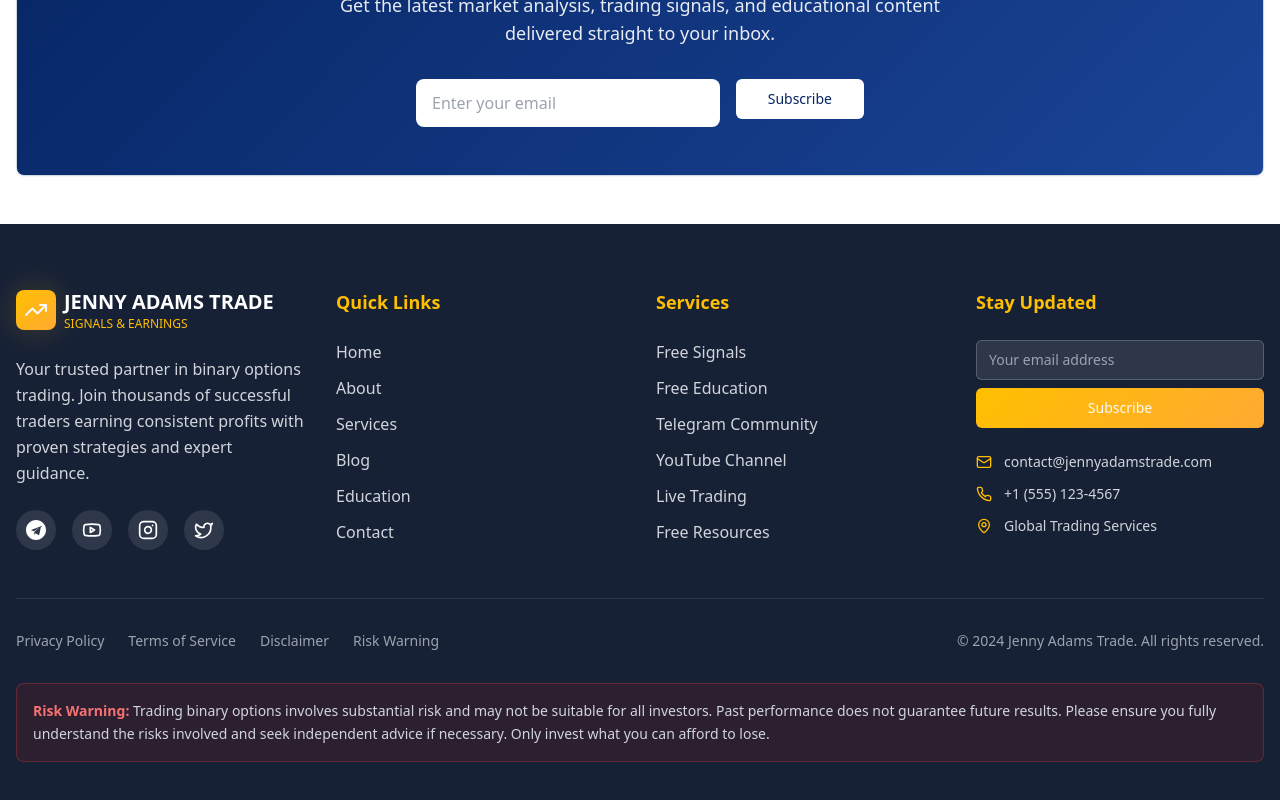
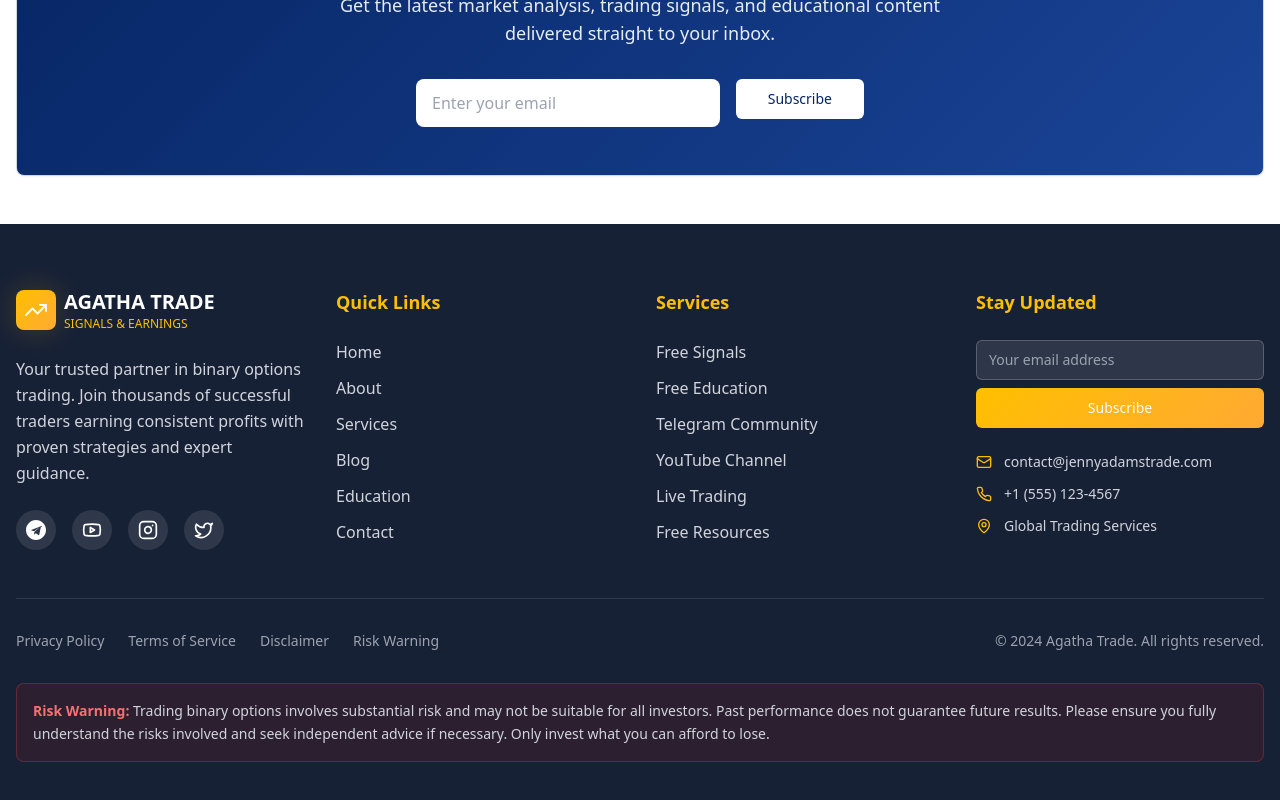
Before and after one commit to Pres098/agathas-trading-pulse, a React (Vite) app: page /blog in a window 1280 px wide. Shown: the part 2215-3015 px from the top of the page. Built offline with nearby package versions, Linux system fonts and the light colour scheme; the HTML template or start-up script is replaced by a standard one.

Commit message:
Revert to Agatha branding

```diff
--- a/index.html
+++ b/index.html
@@ -3,19 +3,19 @@
   <head>
     <meta charset="UTF-8" />
     <meta name="viewport" content="width=device-width, initial-scale=1.0" />
-    <title>Jenny Adams Trade - Professional Binary Options Trading Signals & Free Education</title>
-    <meta name="description" content="Join thousands of successful traders earning consistent profits with Jenny Adams' proven free binary options strategies. Get expert signals, education, and community support with high win rate." />
-    <meta name="keywords" content="binary options, free trading signals, forex trading, jenny adams trade, free trading education, binary options strategy, trading community, free trading signals" />
-    <meta name="author" content="Jenny Adams Trade" />
+    <title>Agatha Trade - Professional Binary Options Trading Signals & Free Education</title>
+    <meta name="description" content="Join thousands of successful traders earning consistent profits with Agatha's proven free binary options strategies. Get expert signals, education, and community support with high win rate." />
+    <meta name="keywords" content="binary options, free trading signals, forex trading, agatha trade, free trading education, binary options strategy, trading community, free trading signals" />
+    <meta name="author" content="Agatha Trade" />
 
-    <meta property="og:title" content="Jenny Adams Trade - Free Binary Options Trading Signals" />
+    <meta property="og:title" content="Agatha Trade - Free Binary Options Trading Signals" />
     <meta property="og:description" content="Master binary options trading with free expert signals and education. Join thousands of successful traders." />
     <meta property="og:type" content="website" />
     <meta property="og:image" content="https://lovable.dev/opengraph-image-p98pqg.png" />
 
     <meta name="twitter:card" content="summary_large_image" />
     <meta name="twitter:site" content="@misstrading" />
-    <meta name="twitter:title" content="Jenny Adams Trade - Free Binary Options Trading Signals" />
+    <meta name="twitter:title" content="Agatha Trade - Free Binary Options Trading Signals" />
     <meta name="twitter:description" content="Professional binary options trading with free signals and education. Learn with proven strategies." />
     <meta name="twitter:image" content="https://lovable.dev/opengraph-image-p98pqg.png" />
 
--- a/src/components/About.tsx
+++ b/src/components/About.tsx
@@ -90,7 +90,7 @@ const About = () => {
             </Badge>
 
             <h1 className="text-4xl md:text-5xl font-bold text-foreground mb-6">
-              Meet Jenny Adams
+              Meet Agatha
               <span className="text-trading-gold block">Your Trading Mentor</span>
             </h1>
 
--- a/src/components/Footer.tsx
+++ b/src/components/Footer.tsx
@@ -56,7 +56,7 @@ const Footer = () => {
                 <TrendingUp className="h-6 w-6 text-primary-foreground" />
               </div>
               <div className="flex flex-col">
-                <span className="text-xl font-bold text-white">JENNY ADAMS TRADE</span>
+                <span className="text-xl font-bold text-white">AGATHA TRADE</span>
                 <span className="text-xs text-trading-gold font-medium">SIGNALS & EARNINGS</span>
               </div>
             </div>
@@ -187,7 +187,7 @@ const Footer = () => {
             </div>
 
             <div className="text-sm text-gray-400">
-              © 2024 Jenny Adams Trade. All rights reserved.
+              © 2024 Agatha Trade. All rights reserved.
             </div>
           </div>
         </div>
--- a/src/components/Hero.tsx
+++ b/src/components/Hero.tsx
@@ -35,7 +35,7 @@ const Hero = () => {
 
             <h1 className="text-4xl md:text-6xl font-bold text-white mb-6 leading-tight">
               Master Binary Trading with
-              <span className="text-trading-gold block">Jenny's Signals</span>
+              <span className="text-trading-gold block">Agatha's Signals</span>
             </h1>
 
             <p className="text-xl text-white/90 mb-8 leading-relaxed">
--- a/src/components/Services.tsx
+++ b/src/components/Services.tsx
@@ -198,7 +198,7 @@ const Services = () => {
               Ready to Start Trading for Free?
             </h3>
             <p className="text-lg mb-6 opacity-90">
-              Join thousands of traders already learning and earning with Jenny's free signals and education
+              Join thousands of traders already learning and earning with Agatha's free signals and education
             </p>
             <div className="flex flex-col sm:flex-row gap-4 justify-center">
               <Button size="lg" className="bg-white text-trading-blue hover:bg-gray-100" onClick={() => window.open('https://t.me/+amhxB4d7lMFhMGMy', '_blank')}>
--- a/src/components/Testimonials.tsx
+++ b/src/components/Testimonials.tsx
@@ -10,7 +10,7 @@ const Testimonials = () => {
       location: "Miami, FL",
       avatar: "/api/placeholder/64/64",
       rating: 5,
-      text: "Jenny's free signals have been incredibly accurate. I've been following her for 6 months and my trading has improved dramatically. The best part? It's completely free with no hidden costs!",
+      text: "Agatha's free signals have been incredibly accurate. I've been following her for 6 months and my trading has improved dramatically. The best part? It's completely free with no hidden costs!",
       profit: "+$18,500",
       timeframe: "6 months"
     },
@@ -20,7 +20,7 @@ const Testimonials = () => {
       location: "New York, NY",
       avatar: "/api/placeholder/64/64",
       rating: 5,
-      text: "Thanks to Jenny's free educational content and signals, I finally understand binary options trading. Her YouTube videos are pure gold and the Telegram community is so supportive.",
+      text: "Thanks to Agatha's free educational content and signals, I finally understand binary options trading. Her YouTube videos are pure gold and the Telegram community is so supportive.",
       profit: "+$25,000",
       timeframe: "8 months"
     },
@@ -30,7 +30,7 @@ const Testimonials = () => {
       location: "London, UK",
       avatar: "/api/placeholder/64/64",
       rating: 5,
-      text: "I was skeptical about free signals, but Jenny proved me wrong. Her transparency and genuine desire to help traders succeed is remarkable. Highly recommend joining her free community!",
+      text: "I was skeptical about free signals, but Agatha proved me wrong. Her transparency and genuine desire to help traders succeed is remarkable. Highly recommend joining her free community!",
       profit: "+$42,000",
       timeframe: "1 year"
     },
@@ -40,7 +40,7 @@ const Testimonials = () => {
       location: "Barcelona, Spain",
       avatar: "/api/placeholder/64/64",
       rating: 5,
-      text: "Working full-time and trading on the side seemed impossible until I found Jenny's free signals. Now I make more from trading than my day job - all completely free!",
+      text: "Working full-time and trading on the side seemed impossible until I found Agatha's free signals. Now I make more from trading than my day job - all completely free!",
       profit: "+$15,200",
       timeframe: "4 months"
     },
@@ -50,7 +50,7 @@ const Testimonials = () => {
       location: "Toronto, Canada",
       avatar: "/api/placeholder/64/64",
       rating: 5,
-      text: "At 58, I thought it was too late to learn trading. Jenny's free educational content and signals proved me wrong. Best decision ever - no costs involved!",
+      text: "At 58, I thought it was too late to learn trading. Agatha's free educational content and signals proved me wrong. Best decision ever - no costs involved!",
       profit: "+$32,800",
       timeframe: "10 months"
     },
@@ -60,7 +60,7 @@ const Testimonials = () => {
       location: "Seoul, South Korea",
       avatar: "/api/placeholder/64/64",
       rating: 5,
-      text: "As a college student, I needed extra income. Jenny's free signals got me started, and the community support is amazing. All free with no hidden fees!",
+      text: "As a college student, I needed extra income. Agatha's free signals got me started, and the community support is amazing. All free with no hidden fees!",
       profit: "+$8,500",
       timeframe: "3 months"
     }
@@ -82,7 +82,7 @@ const Testimonials = () => {
             What Our Traders Are Saying
           </h2>
           <p className="text-xl text-muted-foreground max-w-2xl mx-auto">
-            Real results from real people. See how Jenny's free trading signals have transformed lives and portfolios.
+            Real results from real people. See how Agatha's free trading signals have transformed lives and portfolios.
           </p>
         </div>
 
--- a/src/components/YouTubeFetch.tsx
+++ b/src/components/YouTubeFetch.tsx
@@ -23,7 +23,7 @@ const YouTubeFetch = () => {
   });
   const [isLoading, setIsLoading] = useState(true);
 
-  // Real videos from Jenny's channel
+  // Real videos from Agatha's channel
   const mockVideos: VideoData[] = [
     {
       id: "QYPBsLFpuL8",
@@ -231,7 +231,7 @@ const YouTubeFetch = () => {
                 Don't Miss Any Free Trading Opportunities
               </h3>
               <p className="text-lg mb-6 opacity-90">
-                Subscribe to Jenny's YouTube channel for daily FREE trading signals, live sessions, and market analysis.
+                Subscribe to Agatha's YouTube channel for daily FREE trading signals, live sessions, and market analysis.
               </p>
               <div className="flex flex-col sm:flex-row gap-4 justify-center">
                 <Button size="lg" className="bg-red-500 hover:bg-red-600 text-white" onClick={openYouTubeChannel}>
```
